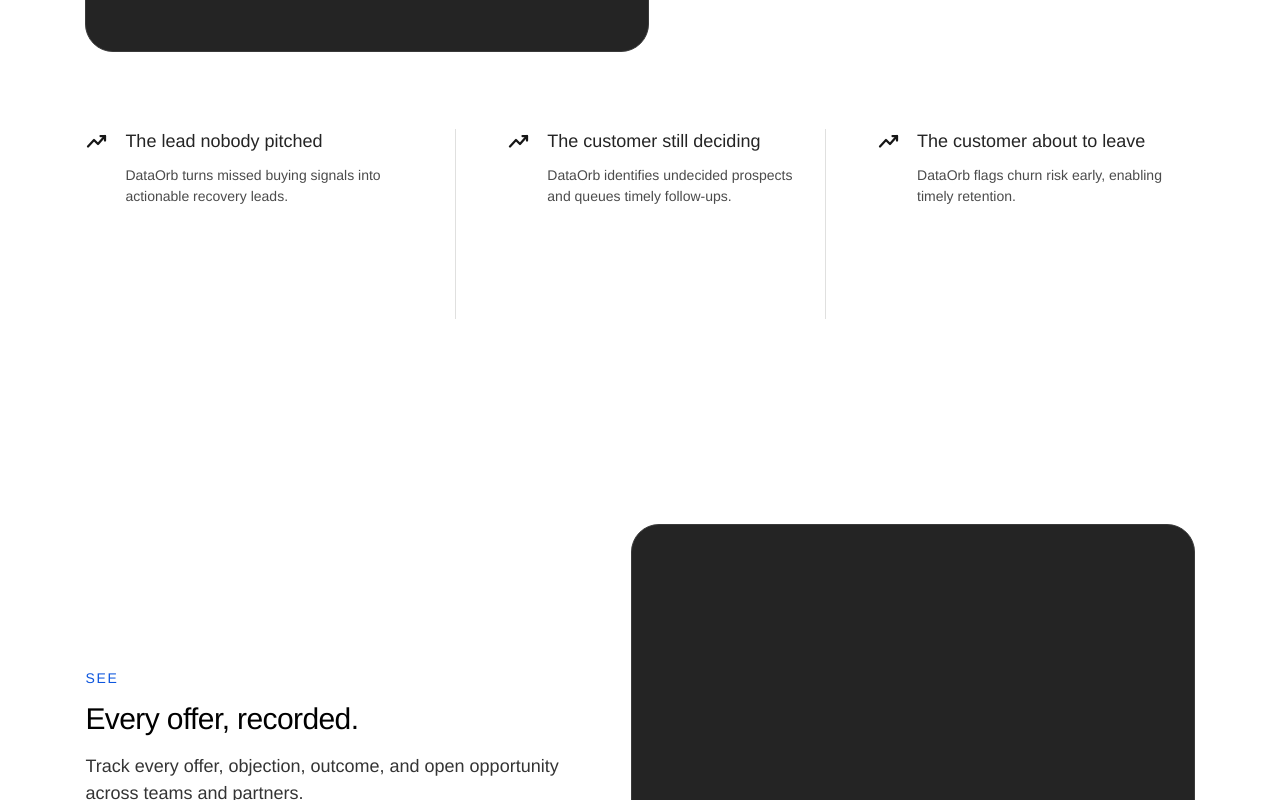
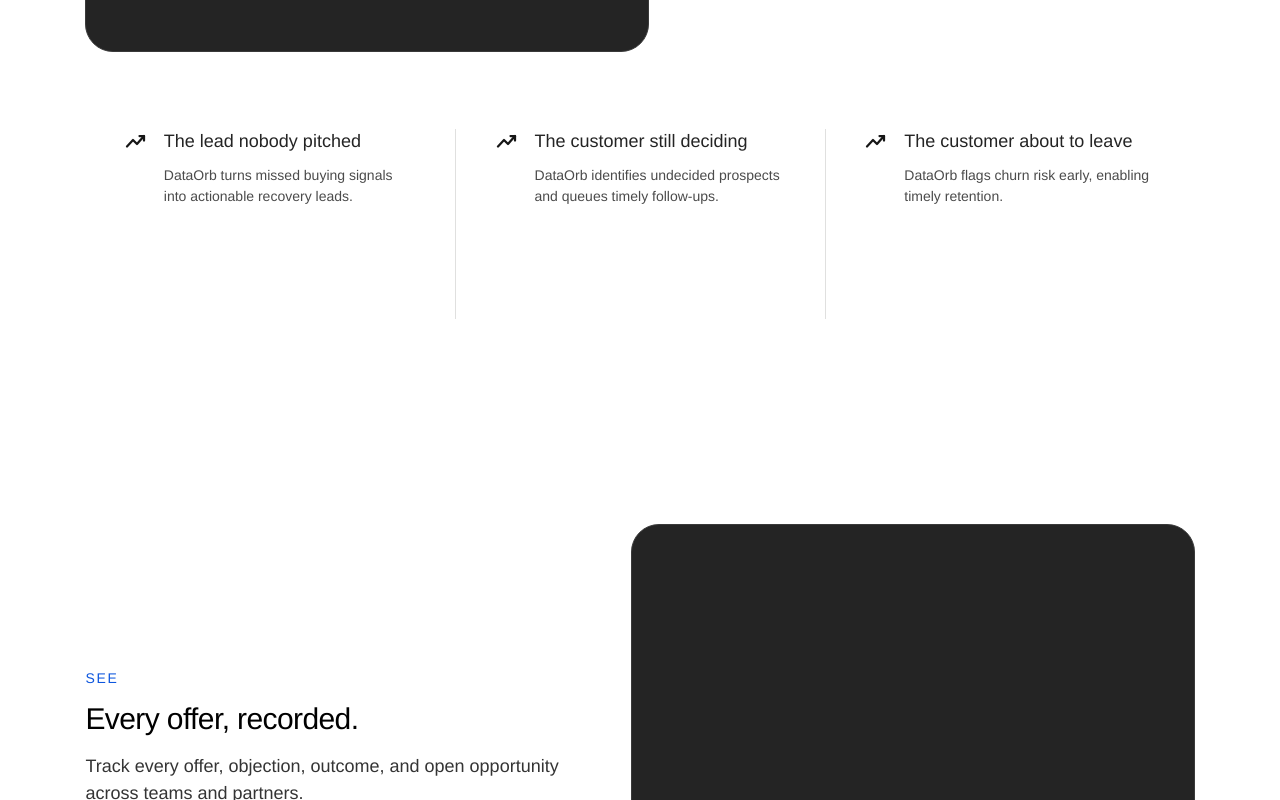
Before and after one commit to Umesh0014/DO-website, a Next.js app: page /revenue-intelligence in a window 1280 px wide. Shown: the part 1280-2080 px from the top of the page. Built offline with nearby package versions, Linux system fonts and the light colour scheme; a web font is replaced by a local one.

Commit message:
Equalize revenue feature columns

```diff
--- a/app/globals.css
+++ b/app/globals.css
@@ -1449,6 +1449,7 @@ a {
 
 .revenue-features .standard-feature {
   min-height: 190px;
+  padding-inline: clamp(28px, 3vw, 48px);
 }
 
 .revenue-features .standard-feature p {
```
